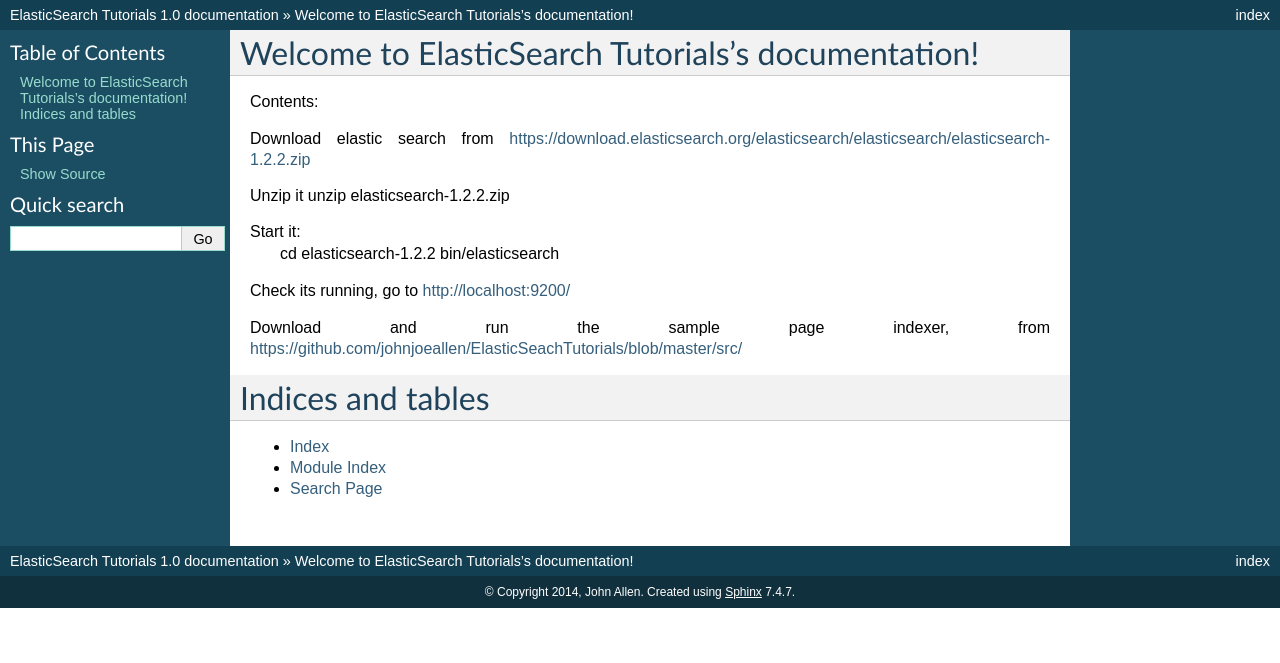
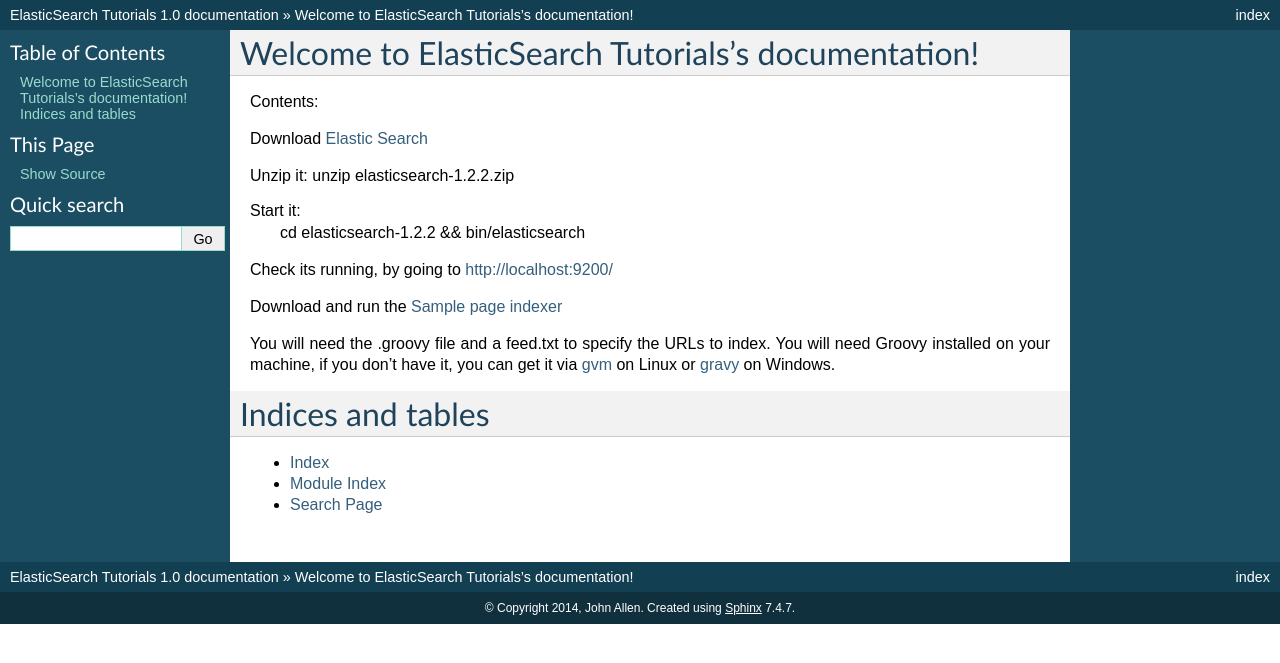
Before and after one commit to johnjoeallen/ElasticSeachTutorials, a Sphinx documentation site: the page built from docs/index.rst, in a window 1280 px wide. Shown: the top 663 px of the page. Built offline with Sphinx 7.4.7, drawn with Linux system fonts in a browser that asks for light colours.

Commit message:
Added links for gvm & gravy

```diff
--- a/docs/index.rst
+++ b/docs/index.rst
@@ -11,17 +11,19 @@
 .. toctree::
    :maxdepth: 2
 
-Download elastic search from https://download.elasticsearch.org/elasticsearch/elasticsearch/elasticsearch-1.2.2.zip
+Download `Elastic Search <https://download.elasticsearch.org/elasticsearch/elasticsearch/elasticsearch-1.2.2.zip>`_
 
-Unzip it unzip elasticsearch-1.2.2.zip
+Unzip it: unzip elasticsearch-1.2.2.zip
 
 Start it:
- cd elasticsearch-1.2.2
- bin/elasticsearch
+ cd elasticsearch-1.2.2 && bin/elasticsearch
 
-Check its running, go to http://localhost:9200/
+Check its running, by going to http://localhost:9200/
 
-Download and run the sample page indexer, from https://github.com/johnjoeallen/ElasticSeachTutorials/blob/master/src/
+Download and run the `Sample page indexer <https://github.com/johnjoeallen/ElasticSeachTutorials/blob/master/src/>`_
+
+You will need the .groovy file and a feed.txt to specify the URLs to index. You will need Groovy installed on your machine,
+if you don't have it, you can get it via `gvm <http://gvmtool.net/>`_ on Linux or `gravy <https://github.com/enterprise-grails/gravy>`_ on Windows.
 
 Indices and tables
 ==================
```
